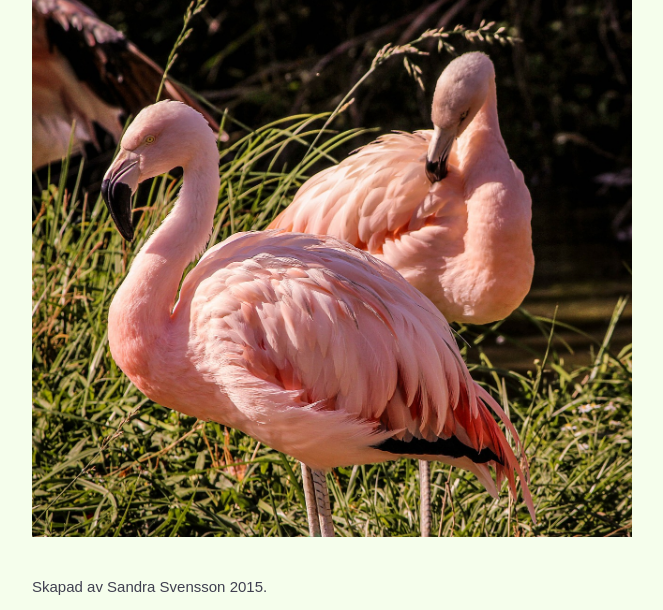
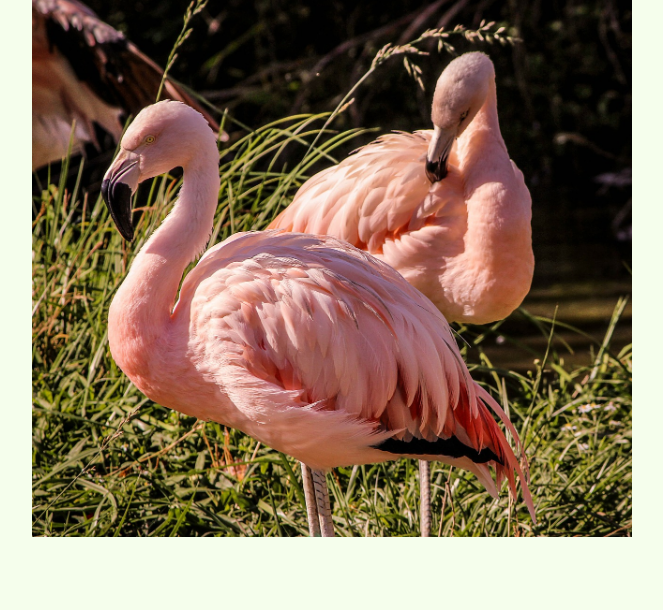
Before and after one commit to newsocialsandra/quizsite, a Django app: template quiz/templates/quiz/random.html in a window 1280 px wide. Shown: the part 426-1036 px from the top of the page, without its empty margins (308-971 px from the left). After the commit the page ends 963 px from the top, so only its background shows below. Run offline with Django 3.2, Linux system fonts and the light colour scheme; the template is opened without the code that fills it, so the values that code supplies are empty; some libraries are stand-ins or nearby versions.

Commit message:
Removed copyright from all pages except start page

```diff
--- a/quiz/templates/quiz/monstermastaren.html
+++ b/quiz/templates/quiz/monstermastaren.html
@@ -26,6 +26,5 @@
   <input type="submit" value="STARTA QUIZET">
 </form>
 <br>
-<p id="copyright">Skapad av Sandra Svensson 2015.</p>
 </body>
 </html>
--- a/quiz/templates/quiz/monstermastaren1.html
+++ b/quiz/templates/quiz/monstermastaren1.html
@@ -42,7 +42,5 @@
 </form>
 <br>
 <br>
-<br>
-<p id="copyright">Skapad av Sandra Svensson 2015.</p>
 </body>
 </html>
--- a/quiz/templates/quiz/random.html
+++ b/quiz/templates/quiz/random.html
@@ -20,6 +20,5 @@
 <img src="/static/flamingo.jpg" alt="Pink flamingos" width="600">
 <br>
 <br>
-<p id="copyright">Skapad av Sandra Svensson 2015.</p>
 </body>
 </html>
--- a/quiz/templates/quiz/resultat.html
+++ b/quiz/templates/quiz/resultat.html
@@ -22,6 +22,5 @@
 <br>
 <p><a href="{% url "start_page" %}">Till startsidan</a></p>
 <br>
-<p id="copyright">Skapad av Sandra Svensson 2015.</p>
 </body>
 </html>
```
